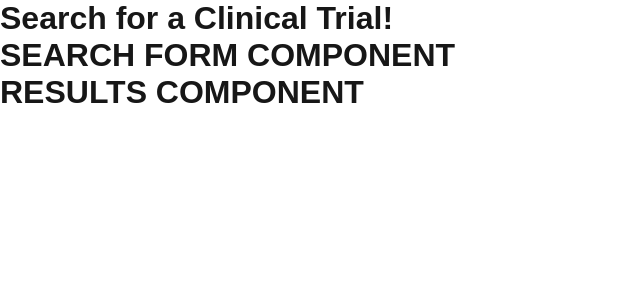
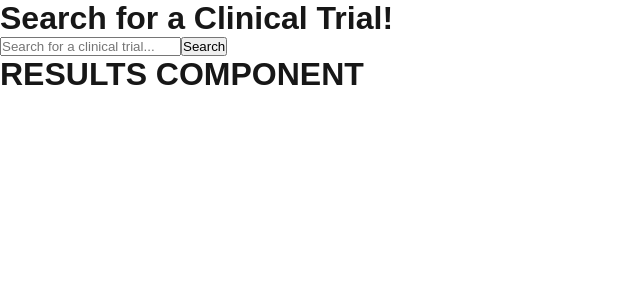
Before and after one commit to MrRob0t404/Argon-AI-takehome, a Next.js app in the folder frontend/: page / in a window 1280 px wide. Shown: the top 300 px of the page, without its empty margins (0-640 px from the left). Built offline with nearby package versions, Linux system fonts and the light colour scheme.

Commit message:
add StudyCard and StudyDetails to project

```diff
--- a/frontend/pages/Components/SearchForm.tsx
+++ b/frontend/pages/Components/SearchForm.tsx
@@ -1,5 +1,26 @@
-function SearchForm() {
-  return <h1>SEARCH FORM COMPONENT</h1>;
+import { useState } from "react";
+
+export default function SearchForm({
+  onSearch,
+}: {
+  onSearch: (query: string) => void;
+}) {
+  const [query, setQuery] = useState("");
+
+  const handleSubmit = (e: React.FormEvent) => {
+    e.preventDefault();
+    onSearch(query);
+  };
+
+  return (
+    <form onSubmit={handleSubmit}>
+      <input
+        type="text"
+        value={query}
+        onChange={(e) => setQuery(e.target.value)}
+        placeholder="Search for a clinical trial..."
+      />
+      <button type="submit">Search</button>
+    </form>
+  );
 }
-
-export default SearchForm;
```
Also changed, not shown: frontend/pages/Components/StudyCard.tsx (added), frontend/pages/Components/StudyDetails.tsx (added).
